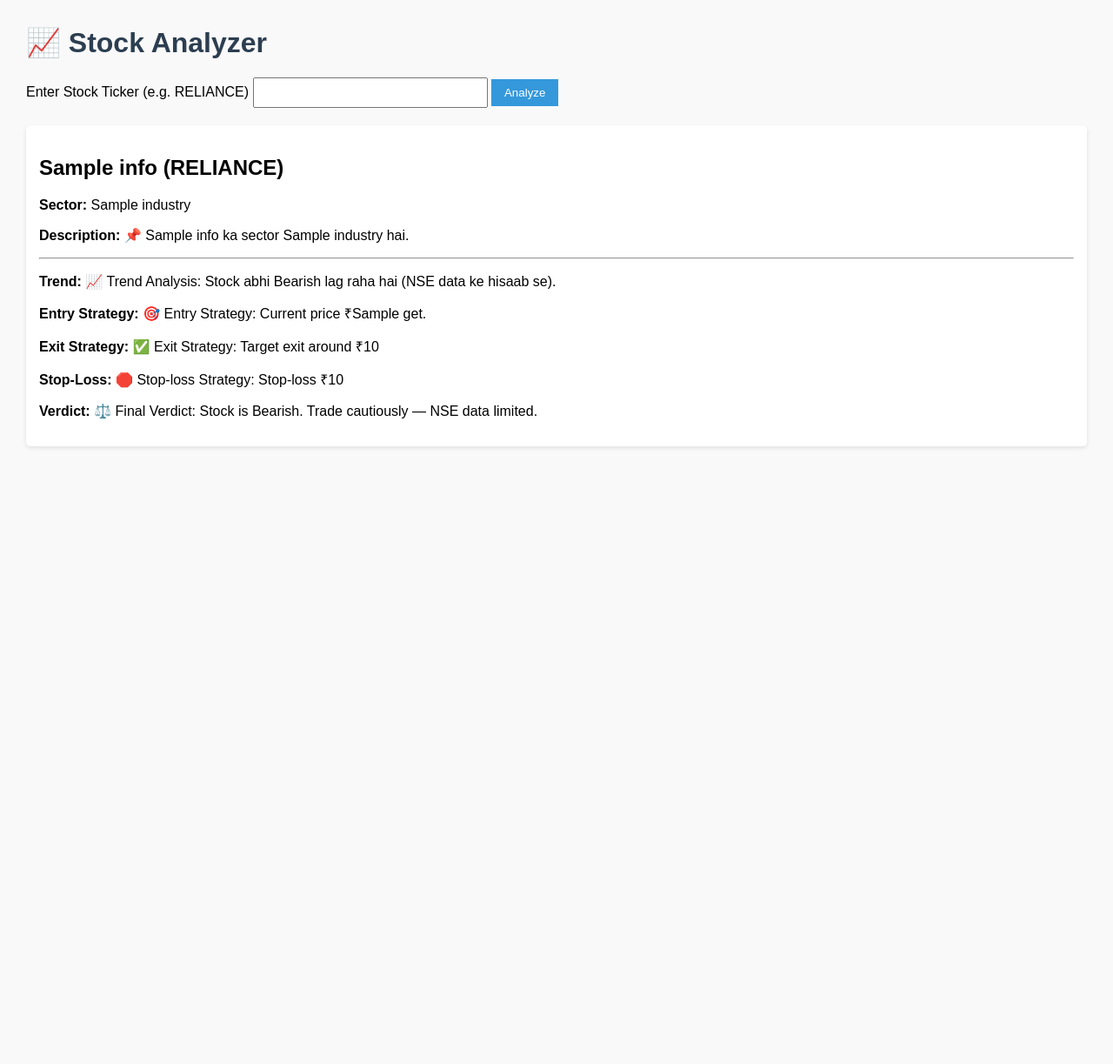
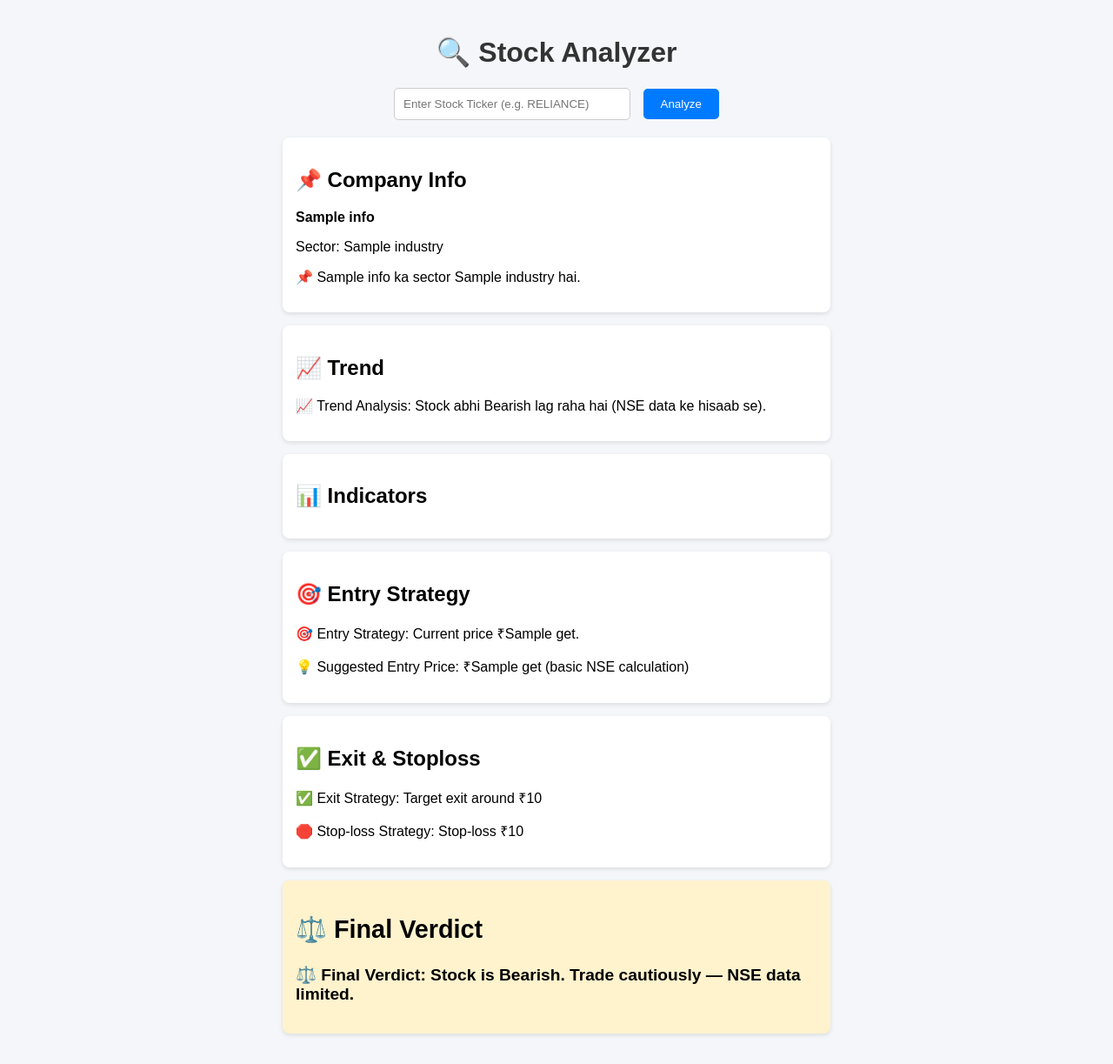
Before and after one commit to SamyakJain1991/stock-analyzer, a Flask app: page /analyze in a window 1280 px wide. Shown: the whole page at 87% size. Before the commit the page ends 515 px from the top, so only its background shows below. Run offline with Flask 3, Linux system fonts and the light colour scheme; a database or web service that is not in the repository returns one stand-in record (values such as "Sample title"); data that the repository does not hold is empty.

Commit message:
Final enhanced app.py with multi-indicator analysis and polished index.html UI

```diff
--- a/templates/index.html
+++ b/templates/index.html
@@ -6,65 +6,101 @@
     <style>
         body {
             font-family: Arial, sans-serif;
-            margin: 30px;
-            background-color: #f9f9f9;
+            background: #f4f6f9;
+            margin: 0;
+            padding: 20px;
         }
         h1 {
-            color: #2c3e50;
+            text-align: center;
+            color: #333;
         }
         form {
+            text-align: center;
             margin-bottom: 20px;
         }
         input[type="text"] {
-            padding: 8px;
+            padding: 10px;
             width: 250px;
+            border-radius: 5px;
+            border: 1px solid #ccc;
         }
         button {
-            padding: 8px 15px;
-            background-color: #3498db;
+            padding: 10px 20px;
+            margin-left: 10px;
+            border: none;
+            border-radius: 5px;
+            background: #007bff;
             color: white;
-            border: none;
             cursor: pointer;
         }
         button:hover {
-            background-color: #2980b9;
+            background: #0056b3;
         }
         .card {
             background: white;
+            border-radius: 8px;
             padding: 15px;
-            margin-top: 20px;
-            border-radius: 5px;
+            margin: 15px auto;
+            max-width: 600px;
             box-shadow: 0 2px 5px rgba(0,0,0,0.1);
         }
-        .error {
-            color: red;
+        .verdict {
             font-weight: bold;
+            font-size: 1.2em;
+        }
+        .bullish { background-color: #d4edda; }
+        .bearish { background-color: #f8d7da; }
+        .neutral { background-color: #fff3cd; }
+        ul {
+            padding-left: 20px;
         }
     </style>
 </head>
 <body>
-    <h1>📈 Stock Analyzer</h1>
-    <form method="get" action="/analyze">
-        <label>Enter Stock Ticker (e.g. RELIANCE)</label>
-        <input type="text" name="ticker" required>
+    <h1>🔍 Stock Analyzer</h1>
+    <form action="/analyze" method="get">
+        <input type="text" name="ticker" placeholder="Enter Stock Ticker (e.g. RELIANCE)">
         <button type="submit">Analyze</button>
     </form>
 
     {% if analysis %}
         <div class="card">
-            {% if analysis.error %}
-                <p class="error">Error: {{ analysis.error }}</p>
-            {% else %}
-                <h2>{{ analysis.Company }} ({{ analysis.ticker }})</h2>
-                <p><strong>Sector:</strong> {{ analysis.Sector }}</p>
-                <p><strong>Description:</strong> {{ analysis.Description }}</p>
-                <hr>
-                <p><strong>Trend:</strong> {{ analysis.Trend }}</p>
-                <p><strong>Entry Strategy:</strong> {{ analysis.Entry }}</p>
-                <p><strong>Exit Strategy:</strong> {{ analysis.Exit }}</p>
-                <p><strong>Stop-Loss:</strong> {{ analysis.StopLoss }}</p>
-                <p><strong>Verdict:</strong> {{ analysis.Verdict }}</p>
-            {% endif %}
+            <h2>📌 Company Info</h2>
+            <p><strong>{{ analysis['Company'] }}</strong></p>
+            <p>Sector: {{ analysis['Sector'] }}</p>
+            <p>{{ analysis['Description'] }}</p>
+        </div>
+
+        <div class="card">
+            <h2>📈 Trend</h2>
+            <p>{{ analysis['Trend'] }}</p>
+        </div>
+
+        <div class="card">
+            <h2>📊 Indicators</h2>
+            <ul>
+                {% for detail in analysis['Indicators'] %}
+                    <li>{{ detail }}</li>
+                {% endfor %}
+            </ul>
+        </div>
+
+        <div class="card">
+            <h2>🎯 Entry Strategy</h2>
+            <p>{{ analysis['Entry'] }}</p>
+            <p>{{ analysis['SuggestedEntry'] }}</p>
+        </div>
+
+        <div class="card">
+            <h2>✅ Exit & Stoploss</h2>
+            <p>{{ analysis['Exit'] }}</p>
+            <p>{{ analysis['StopLoss'] }}</p>
+        </div>
+
+        <div class="card verdict
+            {% if 'Buy' in analysis['Verdict'] %}bullish{% elif 'Sell' in analysis['Verdict'] %}bearish{% else %}neutral{% endif %}">
+            <h2>⚖️ Final Verdict</h2>
+            <p>{{ analysis['Verdict'] }}</p>
         </div>
     {% endif %}
 </body>
```
